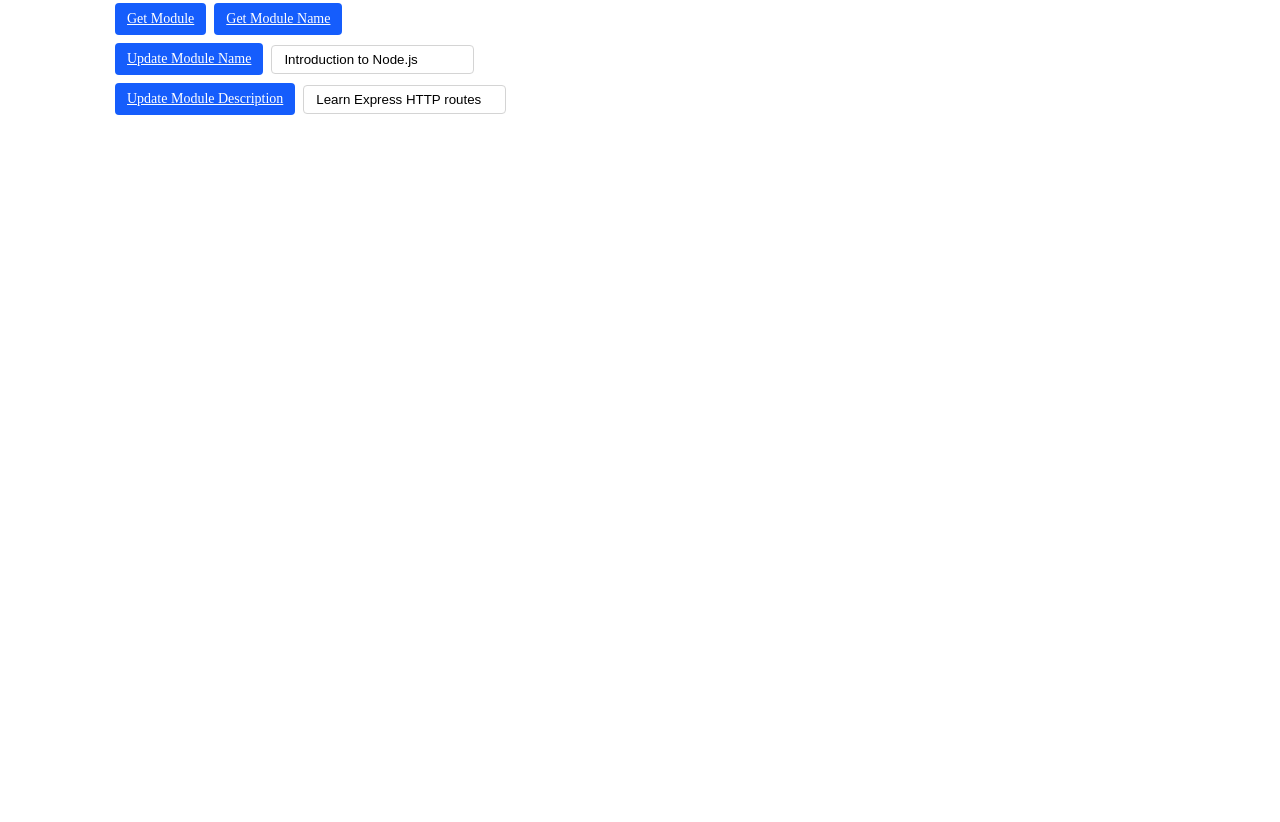
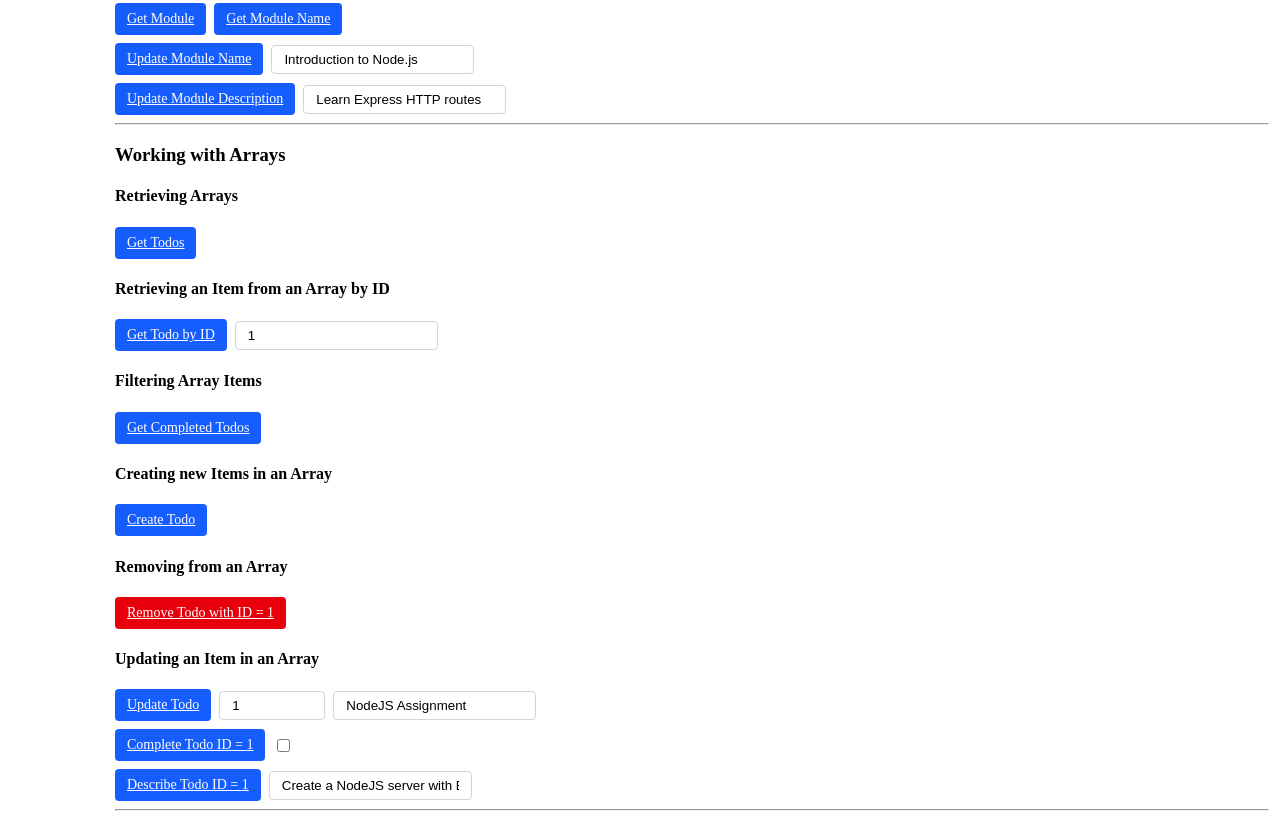
Before and after one commit to Fixlei/kambaz-next-js, a Next.js app: page /labs/lab5 in a window 1280 px wide. Shown: the part 980-1802 px from the top of the page. Before the commit the page ends 1106 px from the top, so only its background shows below. Built offline with nearby package versions, Linux system fonts and the light colour scheme; no server answers.

Commit message:
Lab 5: working with remote arrays

```diff
--- /dev/null
+++ b/app/labs/lab5/WorkingWithRemoteArrays.tsx
@@ -0,0 +1,134 @@
+"use client";
+import { useState } from "react";
+
+const HTTP_SERVER = process.env.NEXT_PUBLIC_HTTP_SERVER;
+
+export default function WorkingWithRemoteArrays() {
+  const API = `${HTTP_SERVER}/lab5/todos`;
+
+  const [todo, setTodo] = useState({
+    id: "1",
+    title: "NodeJS Assignment",
+    description: "Create a NodeJS server with ExpressJS",
+    completed: false,
+  });
+
+  return (
+    <div id="wd-working-with-remote-arrays">
+      <h3>Working with Arrays</h3>
+
+      {/* 5.2.4.1 Retrieving Arrays from a Server */}
+      <h4>Retrieving Arrays</h4>
+      <a
+        id="wd-retrieve-todos"
+        className="inline-block rounded bg-blue-600 px-3 py-1.5 text-sm text-white"
+        href={API}
+      >
+        Get Todos
+      </a>
+
+      {/* 5.2.4.2 Retrieving Data From a Server by Primary Key */}
+      <h4>Retrieving an Item from an Array by ID</h4>
+      <div className="mb-2 flex items-center gap-2">
+        <a
+          id="wd-retrieve-todo-by-id"
+          className="inline-block rounded bg-blue-600 px-3 py-1.5 text-sm text-white"
+          href={`${API}/${todo.id}`}
+        >
+          Get Todo by ID
+        </a>
+        <input
+          id="wd-todo-id"
+          className="rounded border border-neutral-300 px-3 py-1.5"
+          value={todo.id}
+          onChange={(e) => setTodo({ ...todo, id: e.target.value })}
+        />
+      </div>
+
+      {/* 5.2.4.3 Filtering Data From a Server With a Query String */}
+      <h4>Filtering Array Items</h4>
+      <a
+        id="wd-retrieve-completed-todos"
+        className="inline-block rounded bg-blue-600 px-3 py-1.5 text-sm text-white"
+        href={`${API}?completed=true`}
+      >
+        Get Completed Todos
+      </a>
+
+      {/* 5.2.4.4 Creating New Data in a Server */}
+      <h4>Creating new Items in an Array</h4>
+      <a
+        id="wd-create-todo"
+        className="inline-block rounded bg-blue-600 px-3 py-1.5 text-sm text-white"
+        href={`${API}/create`}
+      >
+        Create Todo
+      </a>
+
+      {/* 5.2.4.5 Deleting Data from a Server — uses the ID typed in 5.2.4.2 */}
+      <h4>Removing from an Array</h4>
+      <a
+        id="wd-remove-todo"
+        className="inline-block rounded bg-red-600 px-3 py-1.5 text-sm text-white"
+        href={`${API}/${todo.id}/delete`}
+      >
+        Remove Todo with ID = {todo.id}
+      </a>
+
+      {/* 5.2.4.6 Updating Data on a Server — one input for the ID, one for the new title */}
+      <h4>Updating an Item in an Array</h4>
+      <div className="mb-2 flex items-center gap-2">
+        <a
+          id="wd-update-todo-title"
+          className="inline-block rounded bg-blue-600 px-3 py-1.5 text-sm text-white"
+          href={`${API}/${todo.id}/title/${todo.title}`}
+        >
+          Update Todo
+        </a>
+        <input
+          className="w-20 rounded border border-neutral-300 px-3 py-1.5"
+          value={todo.id}
+          onChange={(e) => setTodo({ ...todo, id: e.target.value })}
+        />
+        <input
+          className="rounded border border-neutral-300 px-3 py-1.5"
+          value={todo.title}
+          onChange={(e) => setTodo({ ...todo, title: e.target.value })}
+        />
+      </div>
+
+      {/* 5.2.4.7 On Your Own — completed (checkbox) and description (text) */}
+      <div className="mb-2 flex items-center gap-2">
+        <a
+          id="wd-update-todo-completed"
+          className="inline-block rounded bg-blue-600 px-3 py-1.5 text-sm text-white"
+          href={`${API}/${todo.id}/completed/${todo.completed}`}
+        >
+          Complete Todo ID = {todo.id}
+        </a>
+        <input
+          id="wd-todo-completed"
+          type="checkbox"
+          checked={todo.completed}
+          onChange={(e) => setTodo({ ...todo, completed: e.target.checked })}
+        />
+      </div>
+      <div className="mb-2 flex items-center gap-2">
+        <a
+          id="wd-update-todo-description"
+          className="inline-block rounded bg-blue-600 px-3 py-1.5 text-sm text-white"
+          href={`${API}/${todo.id}/description/${todo.description}`}
+        >
+          Describe Todo ID = {todo.id}
+        </a>
+        <input
+          id="wd-todo-description"
+          className="rounded border border-neutral-300 px-3 py-1.5"
+          value={todo.description}
+          onChange={(e) => setTodo({ ...todo, description: e.target.value })}
+        />
+      </div>
+      <hr />
+    </div>
+  );
+}
--- a/app/labs/lab5/page.tsx
+++ b/app/labs/lab5/page.tsx
@@ -3,6 +3,7 @@ import Environment from "./Environment";
 import PathParameters from "./PathParameters";
 import QueryParameters from "./QueryParameters";
 import WorkingWithRemoteObjects from "./WorkingWithRemoteObjects";
+import WorkingWithRemoteArrays from "./WorkingWithRemoteArrays";
 
 export default function Lab5() {
   return (
@@ -13,6 +14,8 @@ export default function Lab5() {
       <PathParameters />
       <QueryParameters />
       <WorkingWithRemoteObjects />
+      <hr />
+      <WorkingWithRemoteArrays />
     </div>
   );
 }
```
